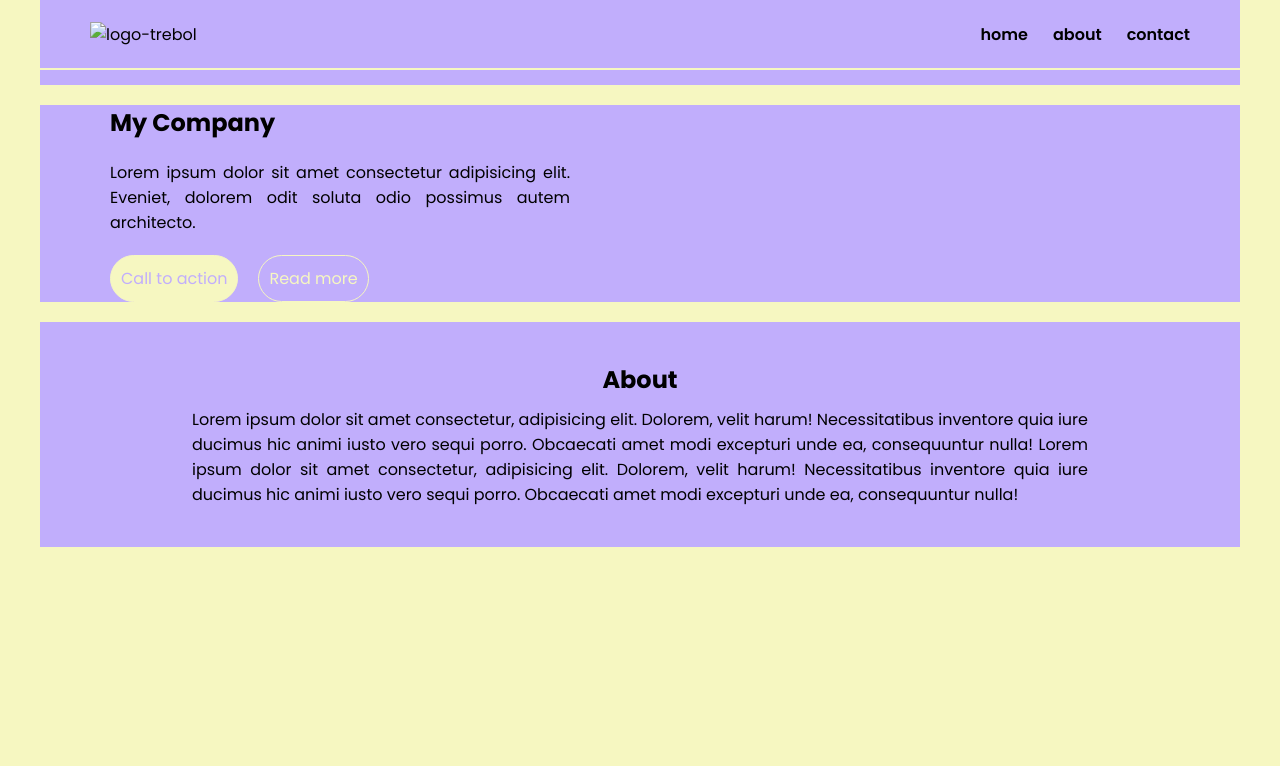
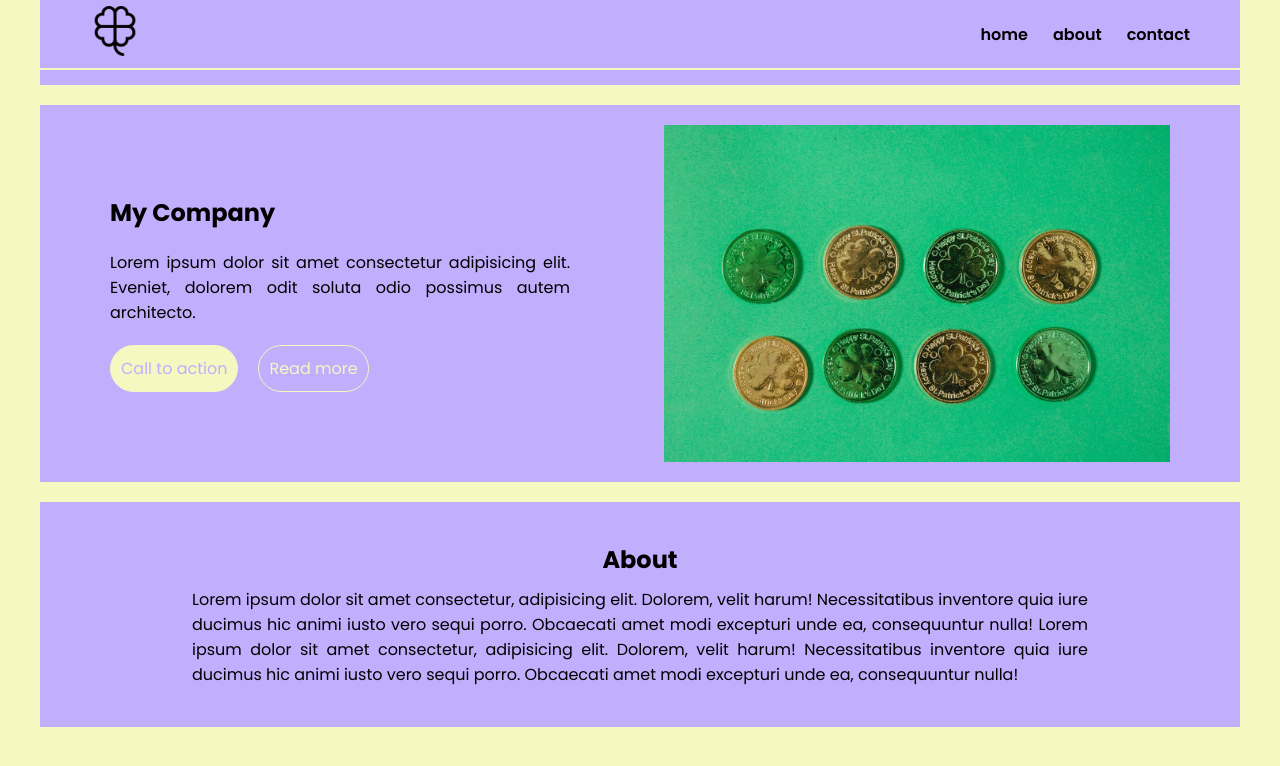
Before and after one commit to Josema1482/Entrega-2-Nucba-LP, a plain HTML site: page index.html in a window 1280 px wide. Drawn offline with Linux system fonts and the light colour scheme; files that its build step writes are made by us from their sources.

Commit message:
cambie ruta de imagenes

```diff
--- a/index.html
+++ b/index.html
@@ -3,14 +3,14 @@
   <head>
     <meta charset="UTF-8" />
     <meta name="viewport" content="width=device-width, initial-scale=1.0" />
-    <link rel="stylesheet" href="../Entrega-2/assests/styles.css" />
+    <link rel="stylesheet" href="./assests/styles.css" />
     <title>Entrega-2</title>
   </head>
   <body>
     <header>
       <nav class="navbar container">
         <div class="logo">
-          <img src="../Entrega-2/assests/images/logo-trebol.png" alt="logo-trebol" />
+          <img src="./assests/images/logo-trebol.png" alt="logo-trebol" />
         </div>
         <div class="navbar-list">
           <ul class="navbar-list-options">
@@ -37,7 +37,7 @@
         </div>
 
         <div class="hero-img">
-          <img src="../Entrega-2/assests/images/imagen-hero.jpg" alt="" />
+          <img src="./assests/images/imagen-hero.jpg" alt="" />
         </div>
       </section>
       <section id="about" class="container">
```
